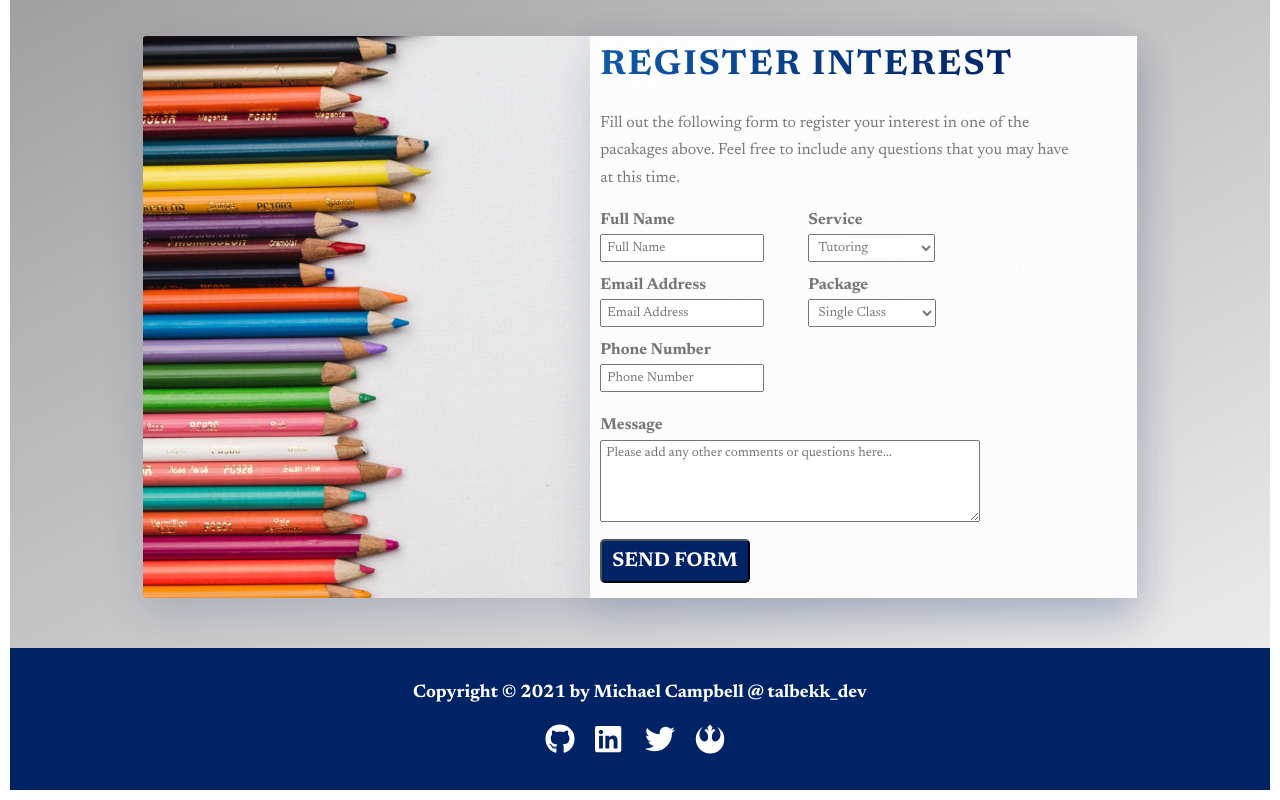
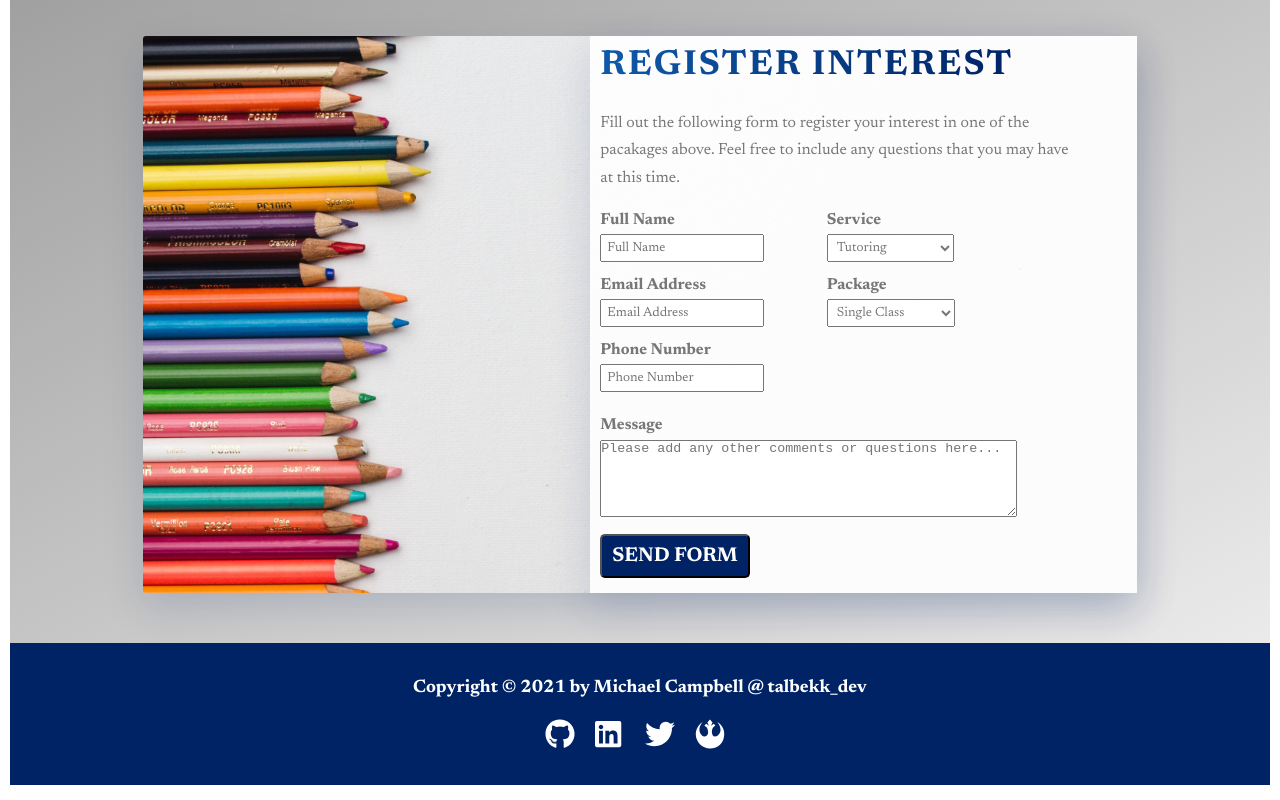
Before and after one commit to Talbekk/the-travelling-teacher, a React (Create React App) app: page / in a window 1280 px wide. Shown: the part 3588-4388 px from the top of the page. Built offline with nearby package versions, Linux system fonts and the light colour scheme.

Commit message:
removes extra code in enquiries section and removes required tag from the message element

```diff
--- a/src/components/main/Enquiries.js
+++ b/src/components/main/Enquiries.js
@@ -1,5 +1,4 @@
 import React, { useState } from "react";
-import formPicture from "../../img/form-pic.jpg";
 import "../../App.css";
 
 function Enquiries() {
@@ -56,7 +55,7 @@
                     </div>
                     <div className="form__group-textarea">
                         <label htmlFor="message" className="form__label">Message</label>
-                        <textarea className="form_textarea" id="message" cols="50" rows="5" placeholder="Please add any other comments or questions here..." className="form__textarea" required/>
+                        <textarea className="form_textarea" id="message" cols="50" rows="5" placeholder="Please add any other comments or questions here..."/>
                     </div>
                     <button className="btn btn--blue btn--form align-left" type="submit">Send Form</button>
                 </form>
```
